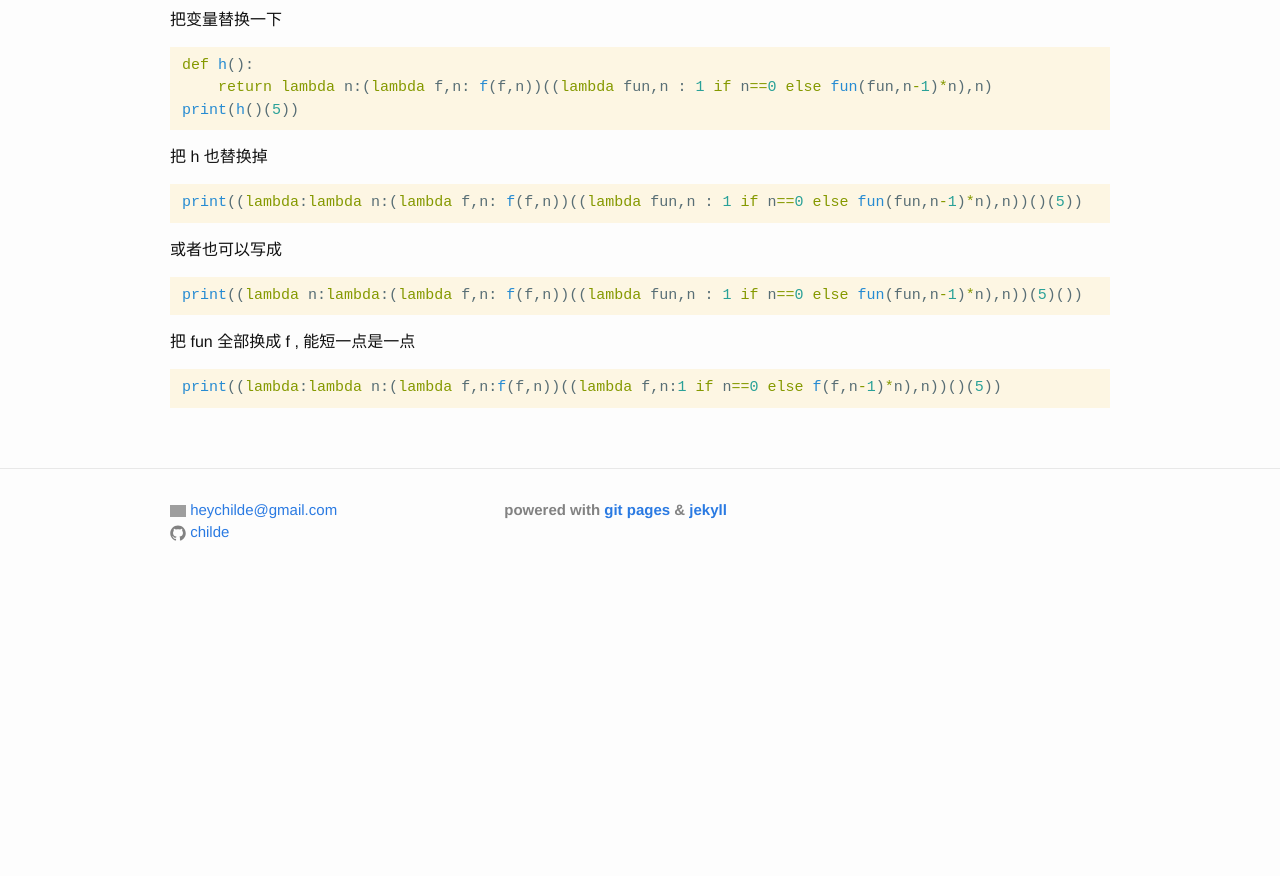
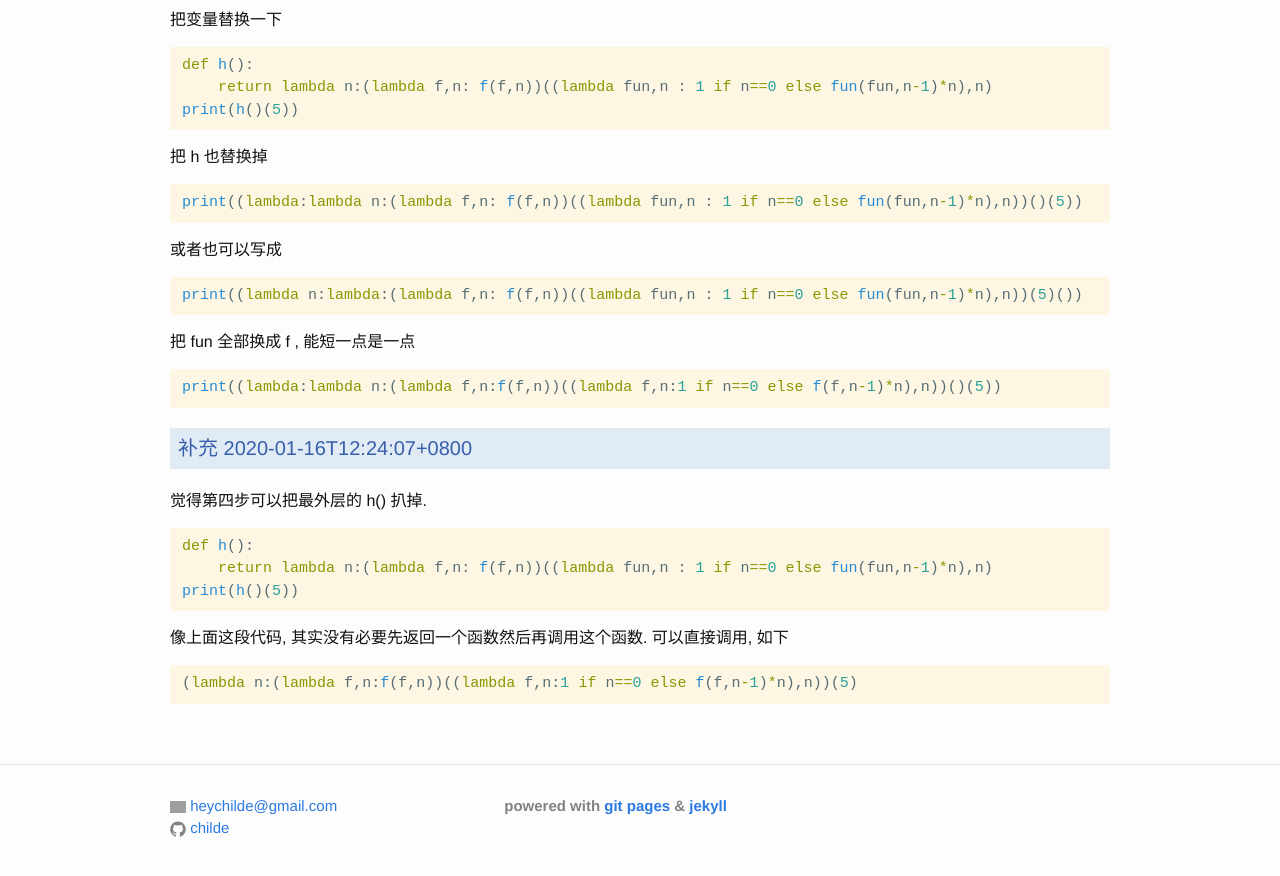
Before and after one commit to childe/ohmycat, a Jekyll site: the page built from _posts/2019-12-24-how-to-write-functional-programming.md, in a window 1280 px wide and 900 px high, scrolled down 2276 px. Shown: the top 876 px of the window. Built offline with Jekyll 4.4.1, drawn with Linux system fonts in a browser that asks for light colours; our own code applies the rules of GitHub Pages for plain Markdown files; before the commit the page ends 2880 px from its top, so only the background shows below that; grey boxes are pictures that could not be loaded.

Commit message:
modified:   _posts/2019-12-24-how-to-write-functional-programming.md

````diff
--- a/_posts/2019-12-24-how-to-write-functional-programming.md
+++ b/_posts/2019-12-24-how-to-write-functional-programming.md
@@ -135,3 +135,19 @@ print((lambda n:lambda:(lambda f,n: f(f,n))((lambda fun,n : 1 if n==0 else fun(f
 ```python
 print((lambda:lambda n:(lambda f,n:f(f,n))((lambda f,n:1 if n==0 else f(f,n-1)*n),n))()(5))
 ```
+
+## 补充 2020-01-16T12:24:07+0800
+
+觉得第四步可以把最外层的 h() 扒掉.
+
+```python
+def h():
+    return lambda n:(lambda f,n: f(f,n))((lambda fun,n : 1 if n==0 else fun(fun,n-1)*n),n)
+print(h()(5))
+```
+
+像上面这段代码, 其实没有必要先返回一个函数然后再调用这个函数. 可以直接调用, 如下
+
+```python
+(lambda n:(lambda f,n:f(f,n))((lambda f,n:1 if n==0 else f(f,n-1)*n),n))(5)
+```
````
